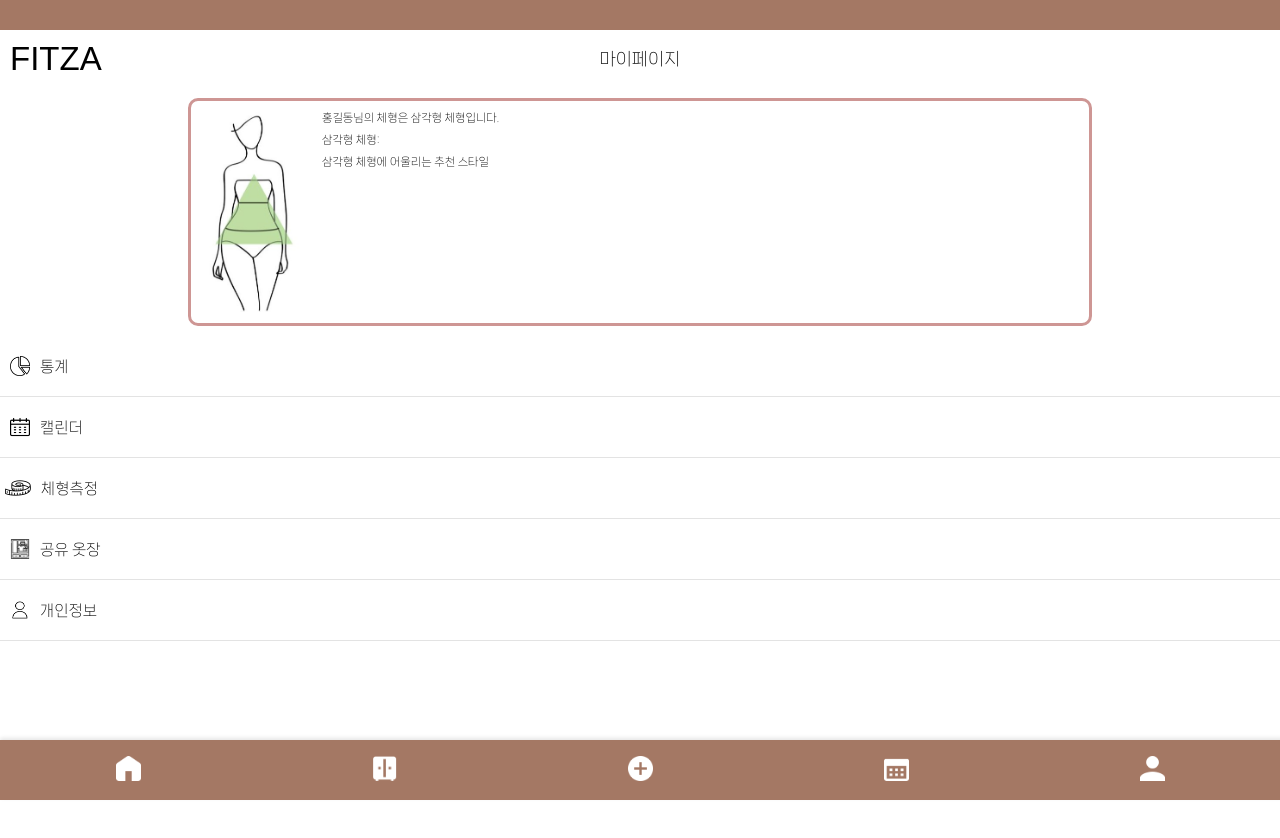
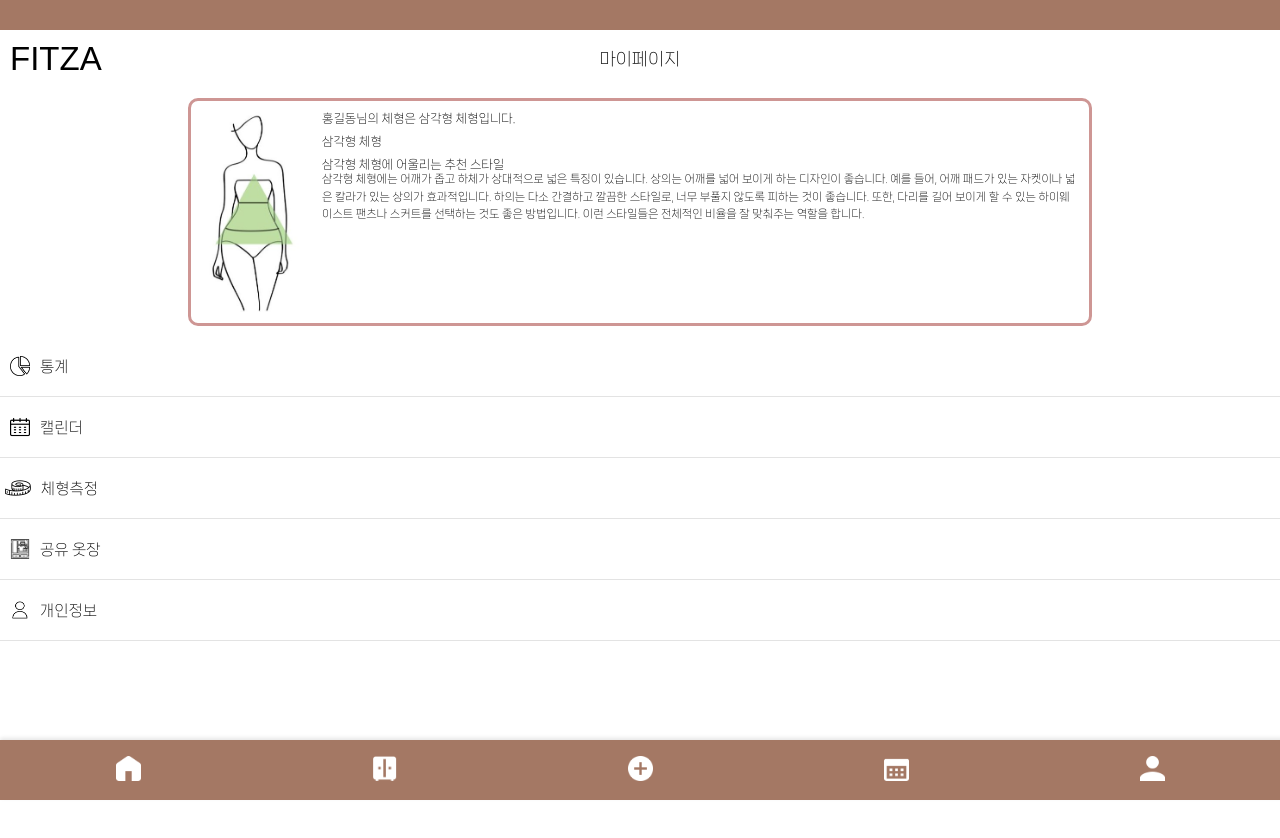
Before and after one commit to 2025-IFIVE/fitza_FE, a React (Create React App) app in the folder fitza_fe/: page /mypage in a window 1280 px wide. Shown: the top 838 px of the page. Built offline with nearby package versions, Linux system fonts and the light colour scheme; no server answers; a web font is replaced by a local one.

Commit message:
체형 수정

```diff
--- a/fitza_fe/src/pages/Mypage.js
+++ b/fitza_fe/src/pages/Mypage.js
@@ -74,7 +74,7 @@ function Mypage() {
                     <MP.BodytypeText>
                         {/* 조건에 맞는 텍스트를 다르게 표시 1 */}
                         {bodyType === "round" && <div>{nickname}님의 체형은 라운드 체형입니다.</div>}
-                        {bodyType === "tri" && <div>{nickname}님의 체형은 삼각형 체형입니다.</div>}
+                        {bodyType === "tri" && <div style={{ fontSize: "12px" }}>{nickname}님의 체형은 삼각형 체형입니다.</div>}
                         {bodyType === "square" && <div>{nickname}님의 체형은 사각형형 체형입니다.</div>}
                         {bodyType === "invertTri" && <div>{nickname}님의 체형은 역삼각형형 체형입니다.</div>}
                         {bodyType === "hour" && <div>{nickname}님의 체형은 모래시계 체형입니다.</div>}
@@ -82,7 +82,7 @@ function Mypage() {
 
                         {/* 조건에 맞는 텍스트를 다르게 표시 3 */}
                         {bodyType === "round" && <div>라운드 체형: </div>}
-                        {bodyType === "tri" && <div>삼각형 체형: </div>}
+                        {bodyType === "tri" && <div style={{ fontSize: "12px" }}>삼각형 체형 </div>}
                         {bodyType === "square" && <div>사각형 체형: </div>}
                         {bodyType === "invertTri" && <div>역삼각형 체형: </div>}
                         {bodyType === "hour" && <div>모래시계 체형: </div>}
@@ -90,9 +90,34 @@ function Mypage() {
 
                         {/* 조건에 맞는 텍스트를 다르게 표시 3 */}
                         {bodyType === "round" && <div>라운드 체형에 어울리는 추천 스타일</div>}
-                        {bodyType === "tri" && <div>삼각형 체형에 어울리는 추천 스타일</div>}
+                        {bodyType === "tri" && (
+                            <div style={{ fontSize: "12px" }}>
+                                삼각형 체형에 어울리는 추천 스타일
+                                <div></div>
+                                <div style={{ fontSize: "11px", lineHeight: "1.6" }}>
+                                    삼각형 체형에는 어깨가 좁고 하체가 상대적으로 넓은 특징이 있습니다.
+                                    상의는 어깨를 넓어 보이게 하는 디자인이 좋습니다. 예를 들어, 어깨 패드가 있는 자켓이나 넓은 칼라가 있는 상의가 효과적입니다.
+                                    하의는 다소 간결하고 깔끔한 스타일로, 너무 부풀지 않도록 피하는 것이 좋습니다.
+                                    또한, 다리를 길어 보이게 할 수 있는 하이웨이스트 팬츠나 스커트를 선택하는 것도 좋은 방법입니다.
+                                    이런 스타일들은 전체적인 비율을 잘 맞춰주는 역할을 합니다.
+                                </div>
+                            </div>
+                        )}
+
                         {bodyType === "square" && <div>사각형 체형에 어울리는 추천 스타일</div>}
-                        {bodyType === "invertTri" && <div>역삼각형 어울리는 추천 스타일</div>}
+                        {bodyType === "invertTri" && (
+                            <div>
+                                역삼각형 어울리는 추천 스타일
+                                <div>
+                                    이 체형에 어울리는 스타일은 어깨 부분을 강조하지 않고, 하체를 강조하는 디자인입니다.
+                                    예를 들어, A라인 스커트나 플레어 팬츠와 같이 하체를 넓어 보이게 하는 스타일이 좋습니다.
+                                    상의는 V넥이나 라운드넥 디자인으로 어깨를 좁혀 보이게 할 수 있으며, 가벼운 패턴이 있는 상의도 유리합니다.
+                                    또한, 밸런스를 맞추기 위해 하의는 밝은 색상이나 디테일이 있는 아이템으로 선택하는 것이 좋습니다.
+                                    자칫 상의가 너무 타이트하거나 어깨를 강조하는 디자인은 피하는 것이 좋습니다.
+                                </div>
+                            </div>
+                        )}
+
                         {bodyType === "hour" && <div>시계태엽 체형에 어울리는 추천 스타일</div>}
                     </MP.BodytypeText>
                 </MP.BodytypeBox>
```
